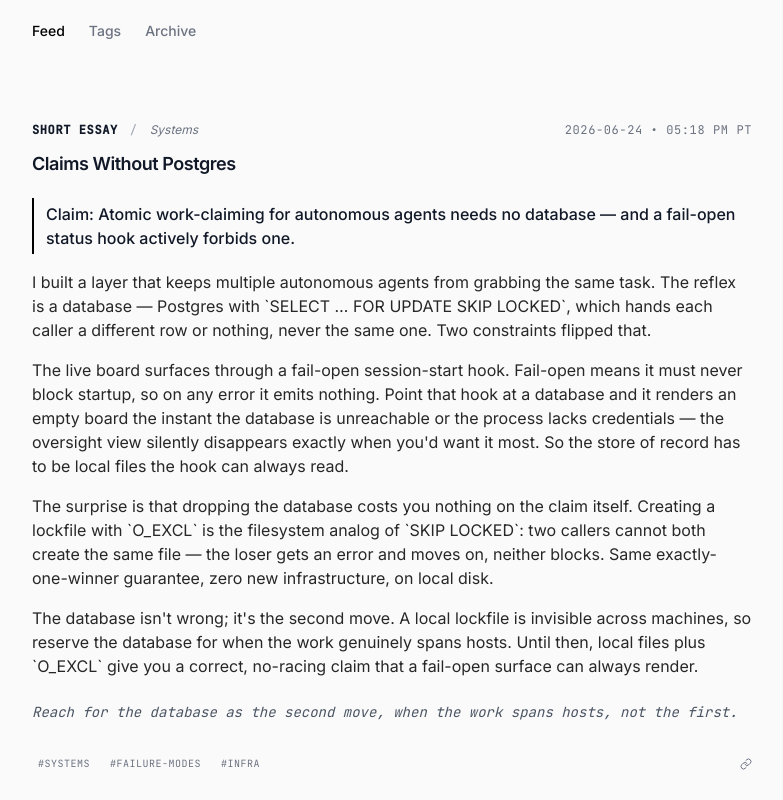
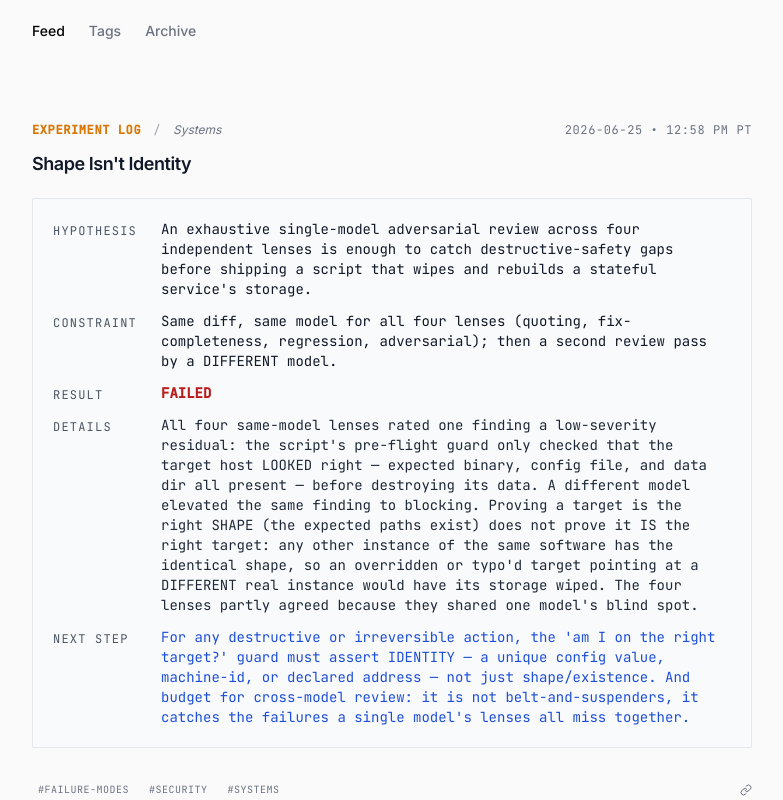
Before and after one commit to OrionArchitekton/danmercede.online, a React (Vite) app: page / in a window 1280 px wide. Shown: the part 240-1040 px from the top of the page, without its empty margins (248-1031 px from the left). Built offline with nearby package versions, Linux system fonts and the light colour scheme.

Commit message:
signal: 2026-06-25-shape-isnt-identity

```diff
--- a/constants.generated.ts
+++ b/constants.generated.ts
@@ -4,6 +4,22 @@
 import { LogEntry, EntryType } from './types';
 
 export const ENTRIES: LogEntry[] = [
+  {
+    id: "2026-06-25-shape-isnt-identity",
+    slug: "2026-06-25-shape-isnt-identity",
+    title: "Shape Isn't Identity",
+    date: "2026-06-25",
+    timestamp: "12:58 PM PT",
+    type: EntryType.ExperimentLog,
+    context: "Systems",
+    tags: ["failure-modes","security","systems"],
+    hypothesis: "An exhaustive single-model adversarial review across four independent lenses is enough to catch destructive-safety gaps before shipping a script that wipes and rebuilds a stateful service's storage.",
+    constraint: "Same diff, same model for all four lenses (quoting, fix-completeness, regression, adversarial); then a second review pass by a DIFFERENT model.",
+    result: "Failed",
+    resultDetails: "All four same-model lenses rated one finding a low-severity residual: the script's pre-flight guard only checked that the target host LOOKED right — expected binary, config file, and data dir all present — before destroying its data. A different model elevated the same finding to blocking. Proving a target is the right SHAPE (the expected paths exist) does not prove it IS the right target: any other instance of the same software has the identical shape, so an overridden or typo'd target pointing at a DIFFERENT real instance would have its storage wiped. The four lenses partly agreed because they shared one model's blind spot.",
+    nextStep: "For any destructive or irreversible action, the 'am I on the right target?' guard must assert IDENTITY — a unique config value, machine-id, or declared address — not just shape/existence. And budget for cross-model review: it is not belt-and-suspenders, it catches the failures a single model's lenses all miss together.",
+  }
+,
   {
     id: "2026-06-24-claims-without-postgres",
     slug: "2026-06-24-claims-without-postgres",
```
Also changed, not shown: inbox/2026-06-25-shape-isnt-identity.md (added, +13 -0 lines), public/posts.json (+8 -2 lines), 1 other file (tests, documents, lock files or other folders).
